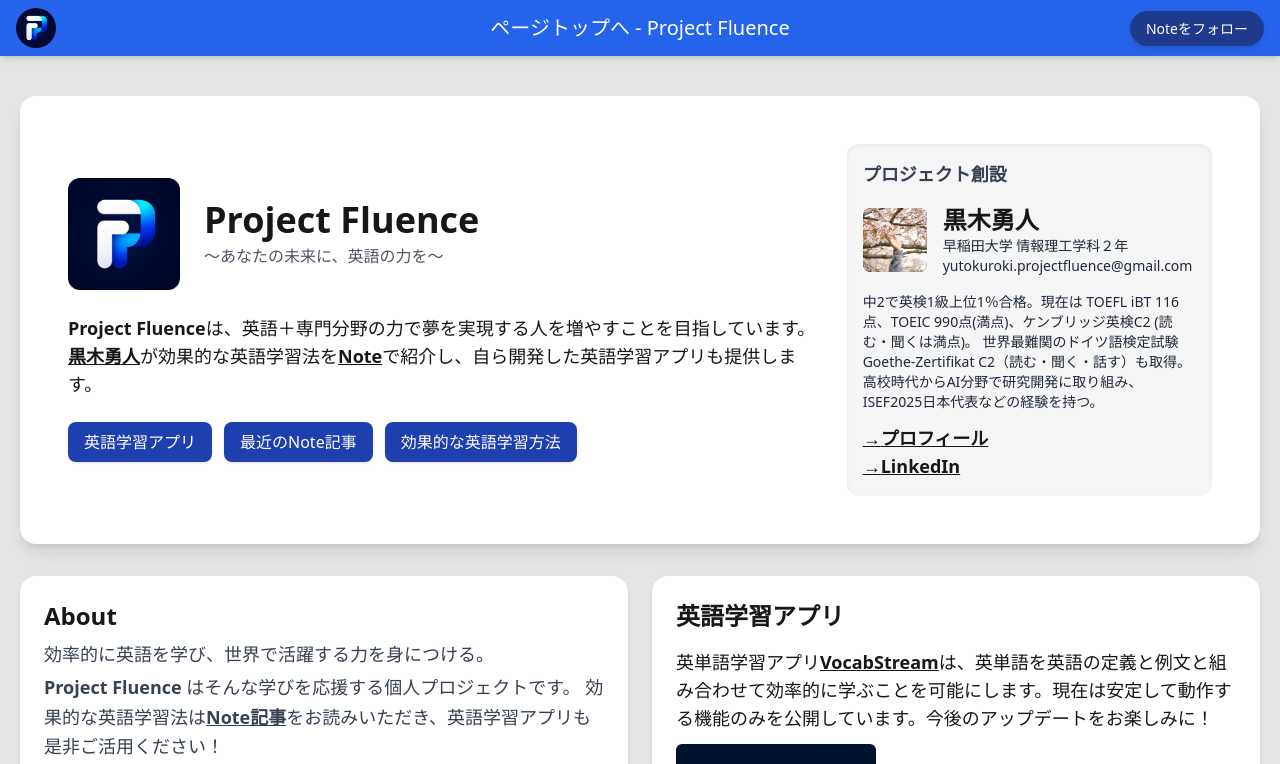
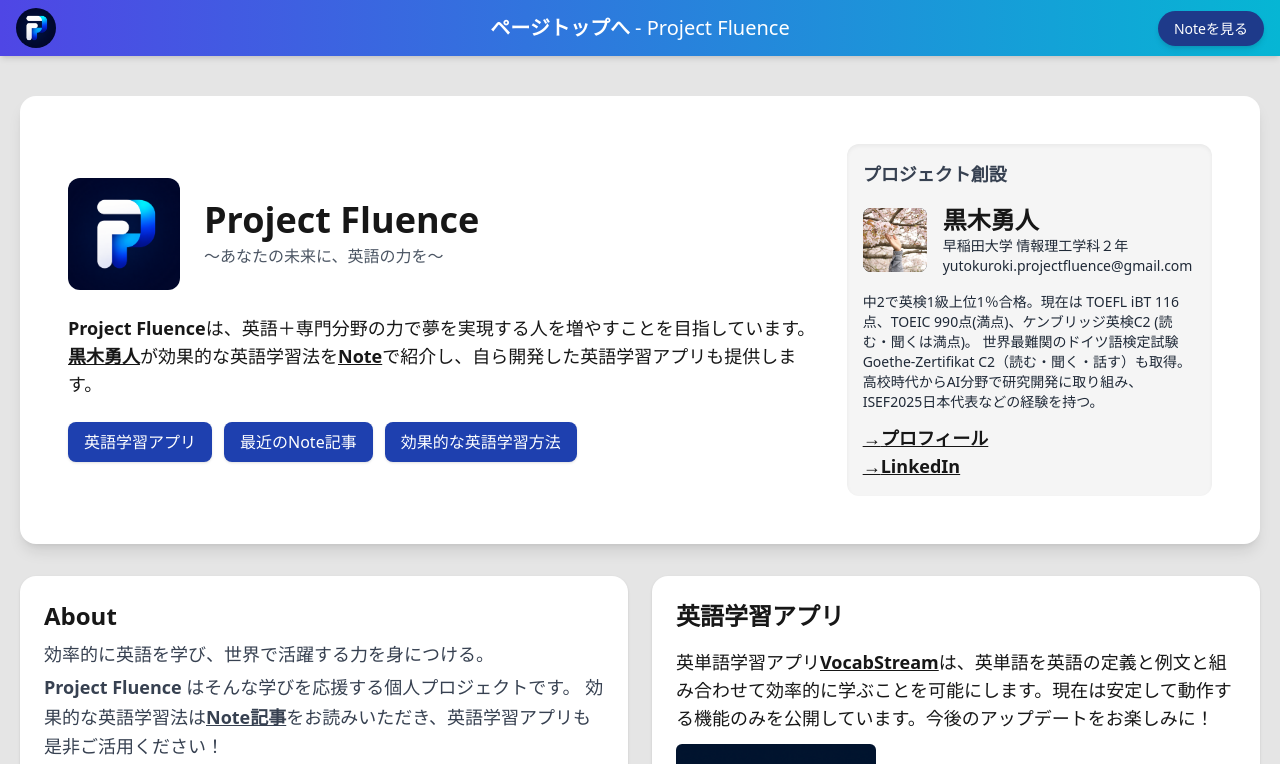
Before and after one commit to dronerd/projectfluence, a Next.js app: page / in a window 1280 px wide. Shown: the top 764 px of the page. Built offline with nearby package versions, Linux system fonts and the light colour scheme.

Commit message:
fix: removed unused component Banner.tsx, and updated banner color in page.tsx

```diff
--- a/app/components/Banner.tsx
+++ /dev/null
@@ -1,48 +0,0 @@
-"use client";
-
-import Link from "next/link";
-import { usePathname } from "next/navigation";
-import { useEffect, useState } from "react";
-
-export default function Banner() {
-  const pathname = usePathname() || "/";
-
-  // store last visited path in sessionStorage so we can go back from /extra
-  const [previousPage, setPreviousPage] = useState<string>("/");
-
-  // on mount, read last path from sessionStorage
-  useEffect(() => {
-    try {
-      const stored = sessionStorage.getItem("pf_last_path");
-      if (stored) setPreviousPage(stored);
-    } catch {
-      // ignore in non-browser env or restricted storage
-      setPreviousPage("/");
-    }
-  }, []);
-
-  // update last path whenever pathname changes
-  useEffect(() => {
-    try {
-      sessionStorage.setItem("pf_last_path", pathname);
-    } catch {
-      // ignore
-    }
-  }, [pathname]);
-
-  const target = pathname === "/extra" ? previousPage || "/" : "/extra";
-
-  // Avoid raw single quotes to satisfy react/no-unescaped-entities
-  const label =
-    pathname === "/extra"
-      ? "← Project Fluence — プロファイルに戻る"
-      : "～あなたの未来に、英語の力を～ Project Fluenceについて →";
-
-  return (
-    <div className="w-full bg-blue-600 text-white text-center py-3">
-      <Link href={target} className="text-lg font-medium hover:underline">
-        {label}
-      </Link>
-    </div>
-  );
-}
--- a/app/page.tsx
+++ b/app/page.tsx
@@ -136,7 +136,8 @@
   return (
     <>
       {/* Sticky Banner (same as before) */}
-      <div className="fixed top-0 left-0 w-full bg-blue-600 text-white py-7 z-50 shadow-md">
+
+      <div className="fixed top-0 left-0 w-full bg-gradient-to-r from-indigo-600 to-cyan-500 text-white py-7 z-50 shadow-md">
         <div className="max-w-[880px] sm:max-w-3xl md:max-w-7xl mx-auto px-4 sm:px-7 relative flex items-center">
           <div className="absolute left-4 flex items-center z-50">
             <button
@@ -160,15 +161,15 @@
               aria-label="Scroll to top"
               className="pointer-events-auto text-base font-normal hover:underline bg-transparent border-none cursor-pointer"
             >
-              <span className="inline md:hidden text-lg">ページトップ</span>
-              <span className="hidden md:inline text-xl">ページトップへ - Project Fluence</span>
+              <span className="inline md:hidden text-lg"><strong>ページトップ</strong></span>
+              <span className="hidden md:inline text-xl"><strong>ページトップへ </strong>- Project Fluence</span>
             </button>
           </div>
 
           <div className="absolute right-4">
             <Link href="https://note.com/projectfluence" target="_blank" className="ml-auto px-4 py-2 text-sm font-medium text-white bg-blue-900 rounded-full shadow-md transform transition-transform duration-200 hover:bg-blue-700 hover:scale-105 active:scale-110 whitespace-nowrap" rel="noopener noreferrer">
               <span className="inline md:hidden">Note</span>
-              <span className="hidden md:inline">Noteをフォロー</span>
+              <span className="hidden md:inline">Noteを見る</span>
             </Link>
           </div>
         </div>
```
